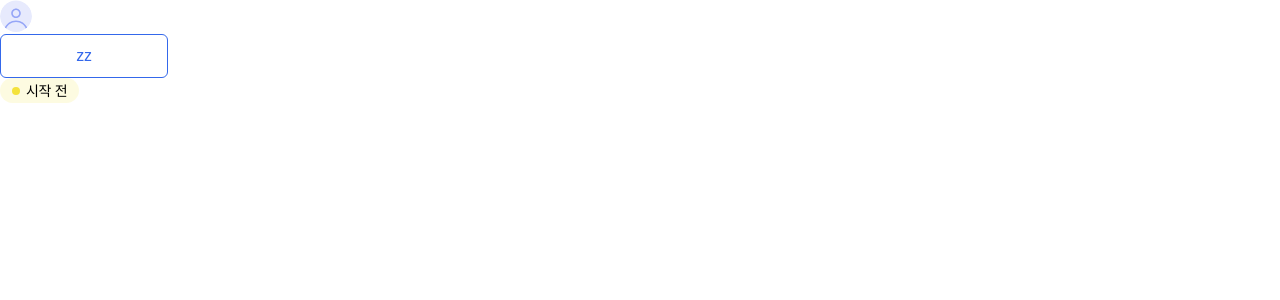
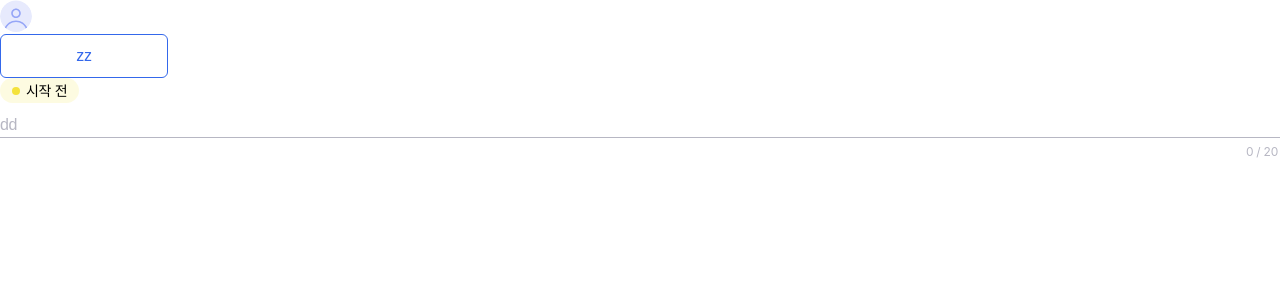
Before and after one commit to teamdef/agora-front-end, a Next.js app: page / in a window 1280 px wide. Shown: the top 300 px of the page. Built offline with nearby package versions, Linux system fonts and the light colour scheme.

Commit message:
feat: NormalTextField 제작

```diff
--- a/src/app/page.tsx
+++ b/src/app/page.tsx
@@ -3,6 +3,7 @@
 import ProfileImage from '@/components/common/profileImage';
 import Badge from '@/components/display/Badge';
 import Button from '@/components/inputs/button/Button';
+import NormalTextField from '@/components/inputs/textField/NormalTextField';
 
 export default function Page() {
   return (
@@ -10,6 +11,7 @@ export default function Page() {
       <ProfileImage />
       <Button label="zz" outlined />
       <Badge label="시작 전" status="inProgress" />
+      <NormalTextField maxLength={20} placeholder="dd" />
     </div>
   );
 }
--- /dev/null
+++ b/src/components/inputs/textField/NormalTextField.tsx
@@ -0,0 +1,55 @@
+'use client';
+
+import { ChangeEvent, useState } from 'react';
+import styled from 'styled-components';
+
+interface TextField {
+  maxLength: number;
+  placeholder?: string;
+}
+const NormalTextField = ({ maxLength, placeholder }: TextField) => {
+  const [text, setText] = useState<string>('');
+
+  const onChangeHandler = (e: ChangeEvent<HTMLInputElement>) => {
+    setText(e.target.value);
+  };
+
+  return (
+    <Box>
+      <input value={text} onChange={onChangeHandler} placeholder={placeholder} maxLength={maxLength} />
+      <span>
+        {text.length} / {maxLength}
+      </span>
+    </Box>
+  );
+};
+const Box = styled.div`
+  position: relative;
+  display: flex;
+  flex-direction: column;
+  padding: 10px 0 5px;
+  input {
+    display: block;
+    border: none;
+    padding-right: 10px;
+    ${({ theme }) => theme.fontStyle.body_1}
+    outline-style: none;
+    border-bottom: 1px solid ${({ theme }) => theme.colors.agoraBlack[200]};
+    &:focus {
+      border-bottom: 1px solid ${({ theme }) => theme.colors.agoraBlue[300]};
+    }
+    &::placeholder {
+      ${({ theme }) => theme.fontStyle.body_2}
+      color: ${({ theme }) => theme.colors.agoraBlack[200]};
+    }
+  }
+  span {
+    text-align: right;
+    padding-top: 5px;
+    padding-right: 2px;
+    ${({ theme }) => theme.fontStyle.caption}
+    color: ${({ theme }) => theme.colors.agoraBlack[200]};
+  }
+`;
+
+export default NormalTextField;
--- a/src/styles/GlobalStyles.ts
+++ b/src/styles/GlobalStyles.ts
@@ -24,6 +24,9 @@ const styles = css`
   button {
     border: none;
   }
+  input {
+    padding: 0;
+  }
 `;
 
 const GlobalStyles = createGlobalStyle`
```
